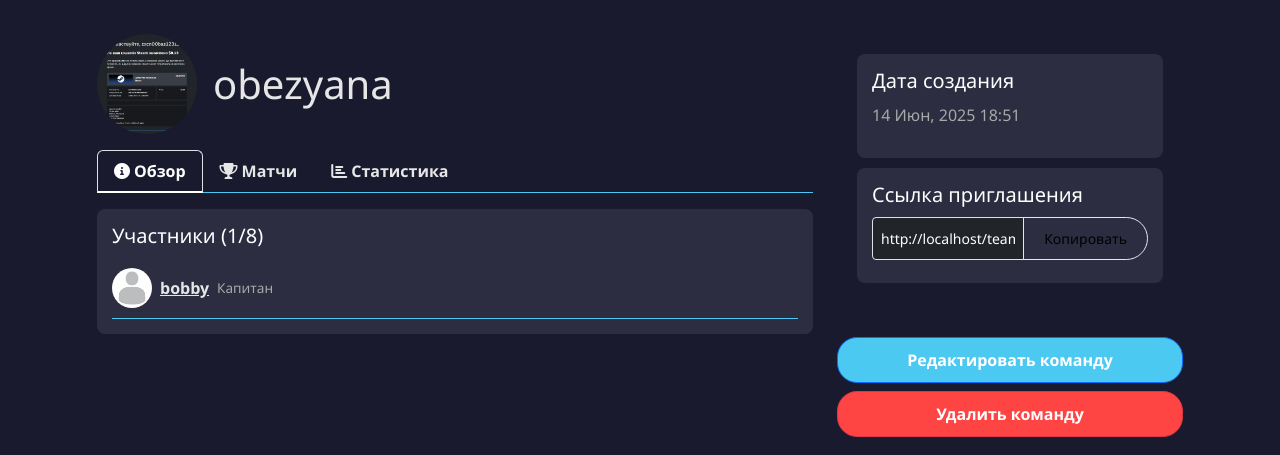
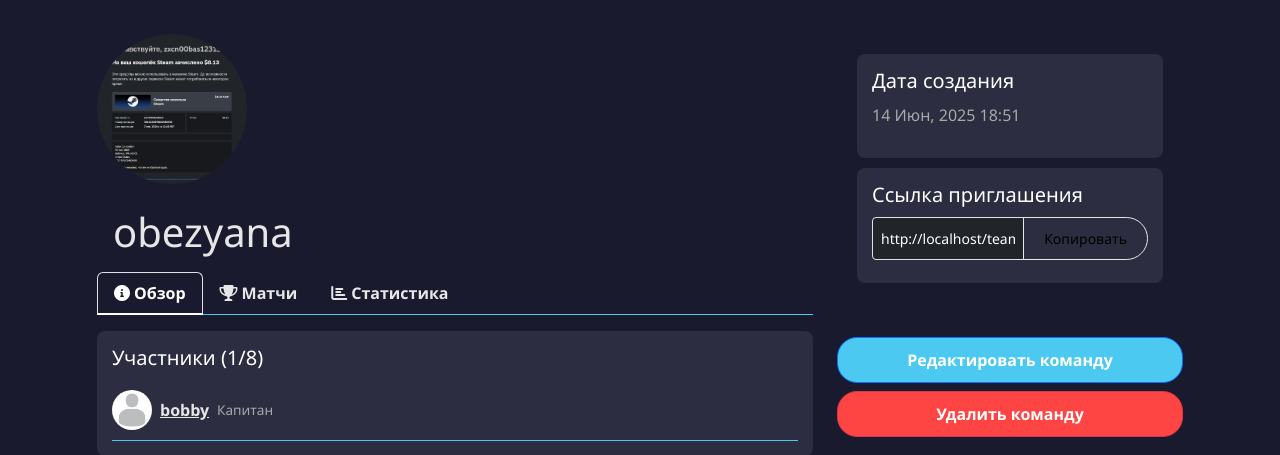
Before and after one commit to Pauqqqsdy/EsportsSystem, a Django app: page /team/1/ in a window 1280 px wide. Shown: the part 70-525 px from the top of the page. Run offline with Django 3.2, Linux system fonts and the light colour scheme; a user stored in the database is signed in; data comes from the database, SQL or seed files in the repository; both versions use the stored data as it was after the commit.

Commit message:
Team page and editing were reworked

```diff
--- a/app/templates/app/profile/profile.html
+++ b/app/templates/app/profile/profile.html
@@ -123,7 +123,7 @@
             <div class="card shadow-sm profile-container">
                 <div class="card-body text-center">
                     <img src="{{ profile.avatar.url }}" alt="Аватар"
-                         class="img-fluid rounded-circle mb-3"
+                         class="img-fluid rounded-circle mb-4"
                          style="width: 150px; height: 150px; object-fit: cover;">
                     <h5 class="card-title">{{ profile_user.username }}</h5>
                     {% if profile.team %}
--- a/app/templates/app/teams/edit_team.html
+++ b/app/templates/app/teams/edit_team.html
@@ -151,13 +151,13 @@
                     </h4>
 
                     <!-- Отображение текущего аватара -->
-                    <div class="text-center mb-4">
+                    <div class="text-center mb-3">
                         <h5 class="mb-3">
                             <i class="fas fa-image me-2"></i>Текущий аватар команды:
                         </h5>
                         <img src="{% if team.avatar %}{{ team.avatar.url }}{% else %}{% static 'team_avatars/default.jpg' %}{% endif %}"
                              alt="Аватар команды"
-                             class="img-fluid rounded shadow"
+                             class="img-fluid rounded-circle mb-4"
                              style="width: 150px; height: 150px; object-fit: cover;">
                     </div>
 
--- a/app/templates/app/teams/team_page.html
+++ b/app/templates/app/teams/team_page.html
@@ -144,10 +144,10 @@
         <!-- Левая колонка -->
         <div class="col-md-8">
             <!-- Заголовок команды с аватаром -->
-            <div class="d-flex align-items-center mb-3">
+            <div class="align-items-center mb-3">
                 <img src="{% if team.avatar %}{{ team.avatar.url }}{% else %}/media/team_avatars/default.jpg{% endif %}"
-                     alt="{{ team.name }}"
-                     style="width: 100px; height: 100px; object-fit: cover; border-radius: 50%;">
+                     class="img-fluid rounded-circle mb-4"
+                     style="width: 150px; height: 150px; object-fit: cover;">
                 <h1 class="mb-0 ms-3">{{ team.name }}</h1>
             </div>
 
```
Also changed, not shown: db.sqlite3, media/team_avatars/1.bmp (added).
